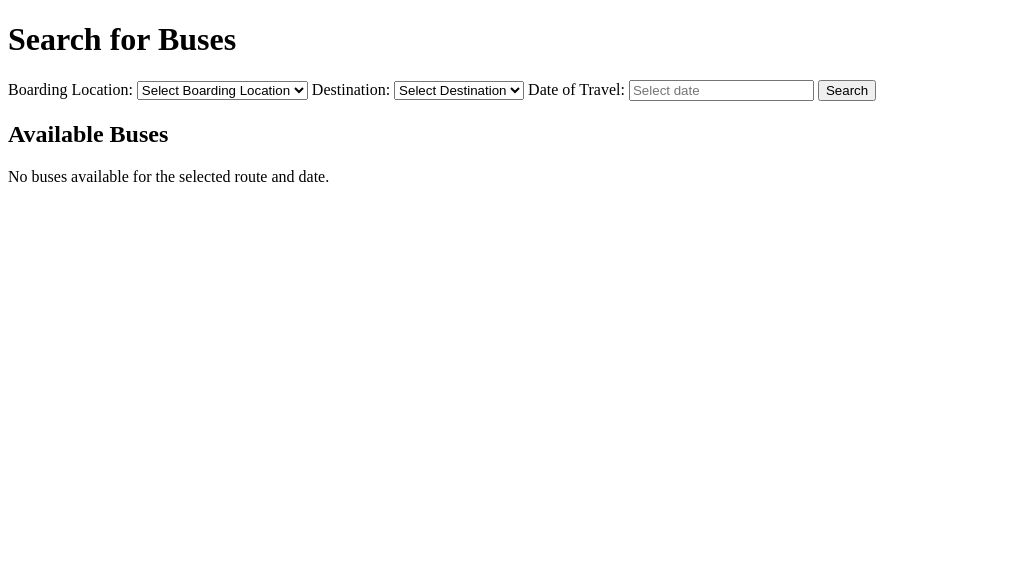
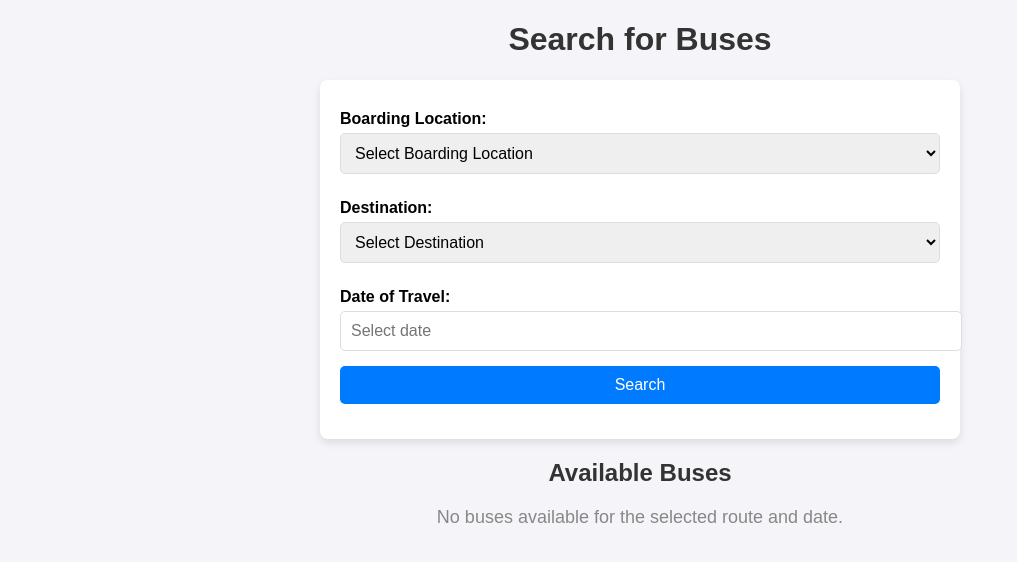
Before and after one commit to steve-ongera/MTN-Online-Booking, a Django app: page /search-buses/ in a window 1280 px wide. Shown: the top 562 px of the page, without its empty margins (0-1017 px from the left). Run offline with Django 5.2, Linux system fonts and the light colour scheme; data comes from the database, SQL or seed files in the repository.

Commit message:
modified search_results.html

```diff
--- a/templates/new/search_results.html
+++ b/templates/new/search_results.html
@@ -5,12 +5,85 @@
     <meta name="viewport" content="width=device-width, initial-scale=1.0">
     <title>Search Buses</title>
     <link rel="stylesheet" href="https://cdnjs.cloudflare.com/ajax/libs/flatpickr/4.6.13/flatpickr.min.css">
+    <style>
+        /* General Reset */
+        body {
+            font-family: 'Arial', sans-serif;
+            margin: 0;
+            padding: 0;
+            background-color: #f4f4f9;
+        }
+        h1, h2 {
+            text-align: center;
+            color: #333;
+        }
+        form {
+            max-width: 600px;
+            margin: 20px auto;
+            padding: 20px;
+            background-color: #fff;
+            border-radius: 8px;
+            box-shadow: 0 4px 8px rgba(0, 0, 0, 0.1);
+        }
+        label {
+            display: block;
+            margin: 10px 0 5px;
+            font-weight: bold;
+        }
+        select, input, button {
+            width: 100%;
+            padding: 10px;
+            margin-bottom: 15px;
+            border: 1px solid #ddd;
+            border-radius: 5px;
+            font-size: 16px;
+        }
+        button {
+            background-color: #007bff;
+            color: white;
+            border: none;
+            cursor: pointer;
+            transition: background-color 0.3s;
+        }
+        button:hover {
+            background-color: #0056b3;
+        }
+        ul {
+            list-style: none;
+            padding: 0;
+        }
+        li {
+            background-color: #fff;
+            margin: 10px auto;
+            max-width: 600px;
+            padding: 15px;
+            border-radius: 8px;
+            box-shadow: 0 4px 8px rgba(0, 0, 0, 0.1);
+            transition: transform 0.3s;
+        }
+        li:hover {
+            transform: scale(1.02);
+        }
+        li a {
+            color: #007bff;
+            text-decoration: none;
+            font-weight: bold;
+        }
+        li a:hover {
+            text-decoration: underline;
+        }
+        .no-results {
+            text-align: center;
+            color: #888;
+            font-size: 18px;
+        }
+    </style>
 </head>
 <body>
     <h1>Search for Buses</h1>
     <form method="GET" action="{% url 'search_buses' %}">
         <label for="boarding_location">Boarding Location:</label>
-        <select id="boarding_location" name="boarding_location">
+        <select id="boarding_location" name="boarding_location" required>
             <option value="" disabled selected>Select Boarding Location</option>
             {% for location in boarding_locations %}
                 <option value="{{ location.name }}">{{ location.name }}</option>
@@ -18,7 +91,7 @@
         </select>
 
         <label for="destination">Destination:</label>
-        <select id="destination" name="destination">
+        <select id="destination" name="destination" required>
             <option value="" disabled selected>Select Destination</option>
             {% for dest in destinations %}
                 <option value="{{ dest.name }}">{{ dest.name }}</option>
@@ -26,7 +99,7 @@
         </select>
 
         <label for="date_of_travel">Date of Travel:</label>
-        <input type="text" id="date_of_travel" name="date_of_travel" placeholder="Select date">
+        <input type="text" id="date_of_travel" name="date_of_travel" placeholder="Select date" required>
 
         <button type="submit">Search</button>
     </form>
@@ -45,15 +118,31 @@
             {% endfor %}
         </ul>
     {% else %}
-        <p>No buses available for the selected route and date.</p>
+        <p class="no-results">No buses available for the selected route and date.</p>
     {% endif %}
 
+    <script src="https://cdnjs.cloudflare.com/ajax/libs/flatpickr/4.6.13/flatpickr.min.js"></script>
+<script>
+    // Initialize the date picker with a 7-day limit
+    flatpickr("#date_of_travel", {
+        dateFormat: "Y-m-d",
+        minDate: "today",
+        maxDate: new Date().fp_incr(14),
+        disableMobile: true,
+    });
 
-    <script src="https://cdnjs.cloudflare.com/ajax/libs/flatpickr/4.6.13/flatpickr.min.js"></script>
-    <script>
-        flatpickr("#date_of_travel", {
-            dateFormat: "Y-m-d"
-        });
-    </script>
+    // Smooth animations for form interaction
+    document.querySelector("form").addEventListener("submit", function (e) {
+        const boarding = document.getElementById("boarding_location");
+        const destination = document.getElementById("destination");
+        const date = document.getElementById("date_of_travel");
+
+        if (!boarding.value || !destination.value || !date.value) {
+            alert("Please fill in all fields before searching.");
+            e.preventDefault();
+        }
+    });
+</script>
+
 </body>
 </html>
```
